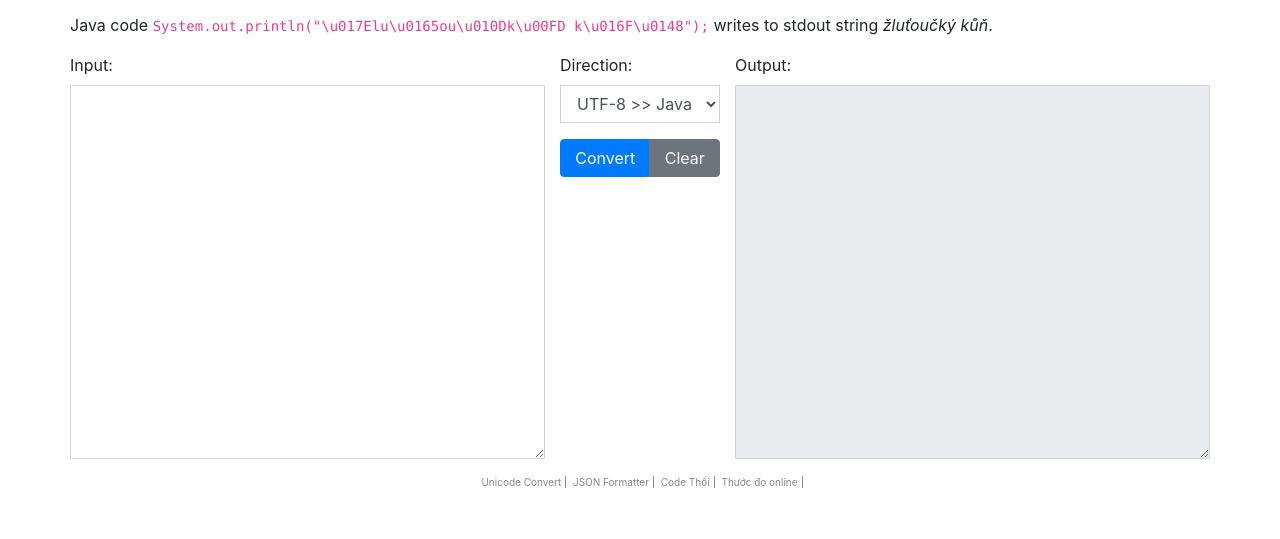
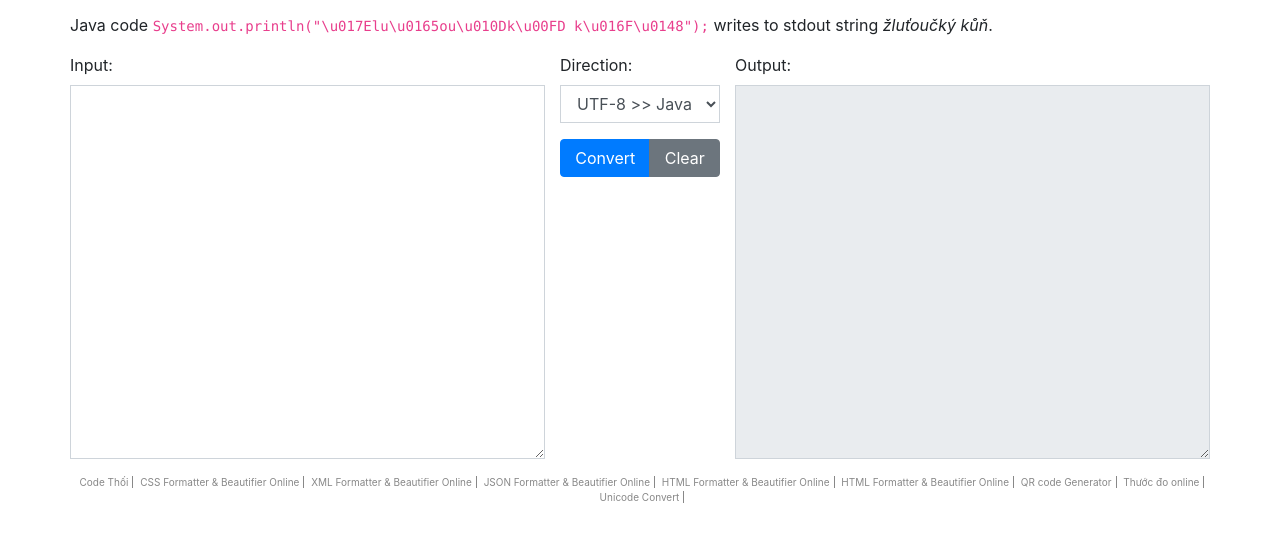
Before and after one commit to khanhlv/jconv, a plain HTML site: page index.html in a window 1280 px wide. Shown: the part 83-622 px from the top of the page. Drawn offline with Linux system fonts and the light colour scheme.

Commit message:
fix readme and html

```diff
--- a/index.html
+++ b/index.html
@@ -95,10 +95,15 @@
 		<div class="row">
 			<div class="col-md-12" style="padding: 0px; margin-bottom: 50px">
 				<ul id="search_tags">
+					<li><a href="https://codethoi.com" title="Code Thối | Blog">Code Thối</a></li>
+					<li><a href="https://cssformatter.codethoi.com" title="CSS Formatter & Beautifier Online">CSS Formatter & Beautifier Online</a></li>
+					<li><a href="https://xmlformatter.codethoi.com" title="XML Formatter & Beautifier Online">XML Formatter & Beautifier Online</a></li>
+					<li><a href="https://jsonformatter.codethoi.com" title="JSON Formatter & Beautifier Online">JSON Formatter & Beautifier Online</a></li>
+					<li><a href="https://htmlformatter.codethoi.com" title="HTML Formatter & Beautifier Online">HTML Formatter & Beautifier Online</a></li>
+					<li><a href="https://jsformatter.codethoi.com" title="JS (JavaScript) Formatter & Beautifier Online">HTML Formatter & Beautifier Online</a></li>
+					<li><a href="https://qrcode.codethoi.com" title="QR code generator">QR code Generator</a></li>
+					<li><a href="https://ruler.codethoi.com" title="Thước đo online">Thước đo online</a></li>
 					<li><a href="https://jconv.codethoi.com" title="Unicode Convert">Unicode Convert</a></li>
-					<li><a href="https://jsonformatter.codethoi.com" title="JSON Formatter">JSON Formatter</a></li>
-					<li><a href="https://codethoi.com" title="Code Thối | Blog">Code Thối</a></li>
-					<li><a href="https://ruler.codethoi.com" title="Thước đo online">Thước đo online</a></li>
 				</ul>
 			</div>
 		</div>
```
Also changed, not shown: 1 other file.
